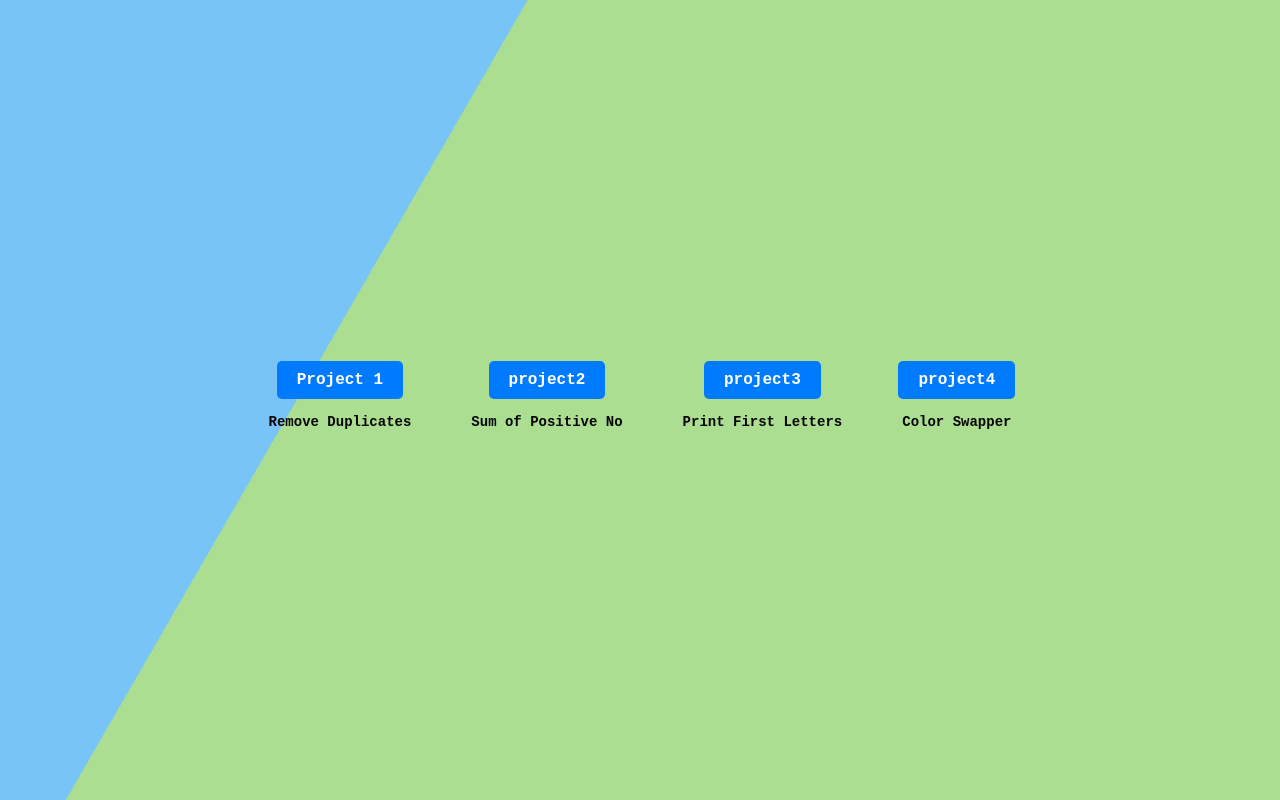
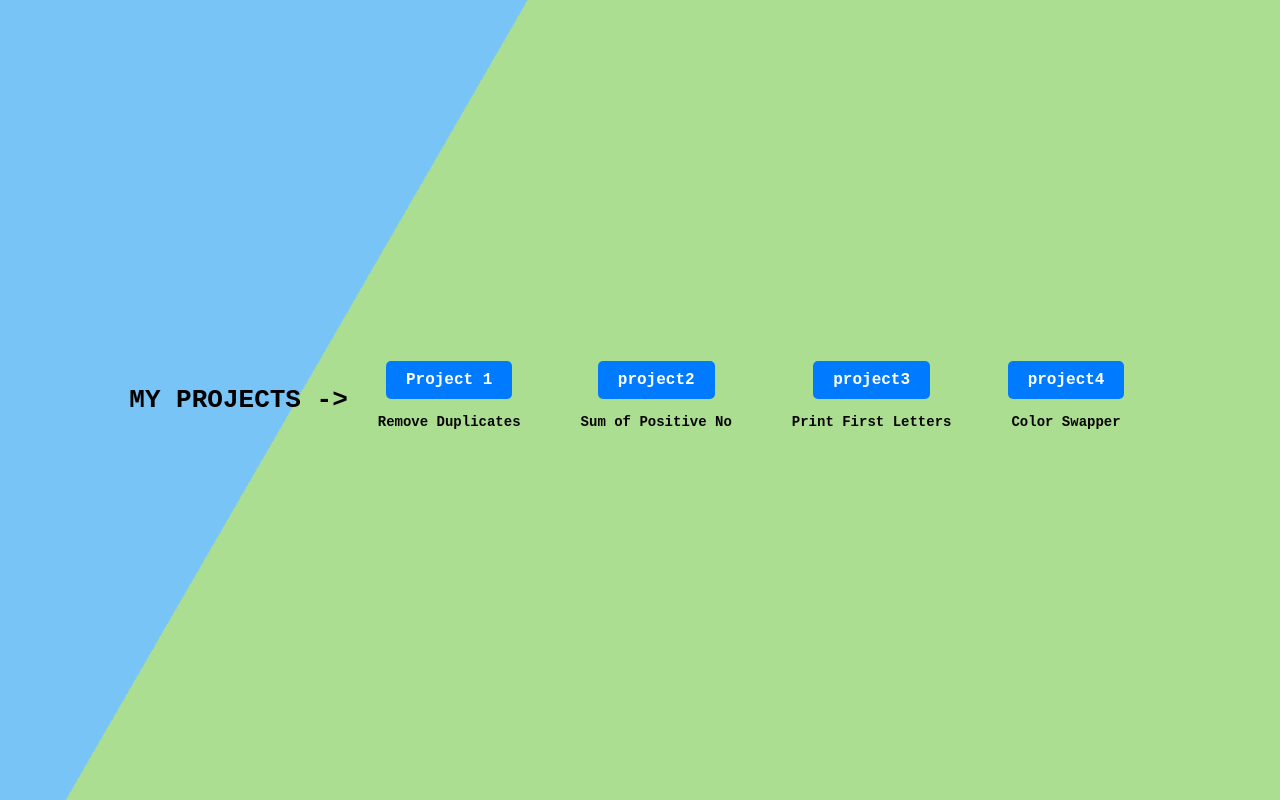
Before and after one commit to SaltyhorzE/Landing_page_for_my_projects, a plain HTML site: page index.html in a window 1280 px wide. Drawn offline with Linux system fonts and the light colour scheme.

Commit message:
Update index.html

```diff
--- a/index.html
+++ b/index.html
@@ -8,7 +8,7 @@
 
 </head>
 <body>
-
+  <h1> MY PROJECTS -> </h1>
 <div class="all">
   <div class="buttons-container">
     <div class="button-wrapper">
```
